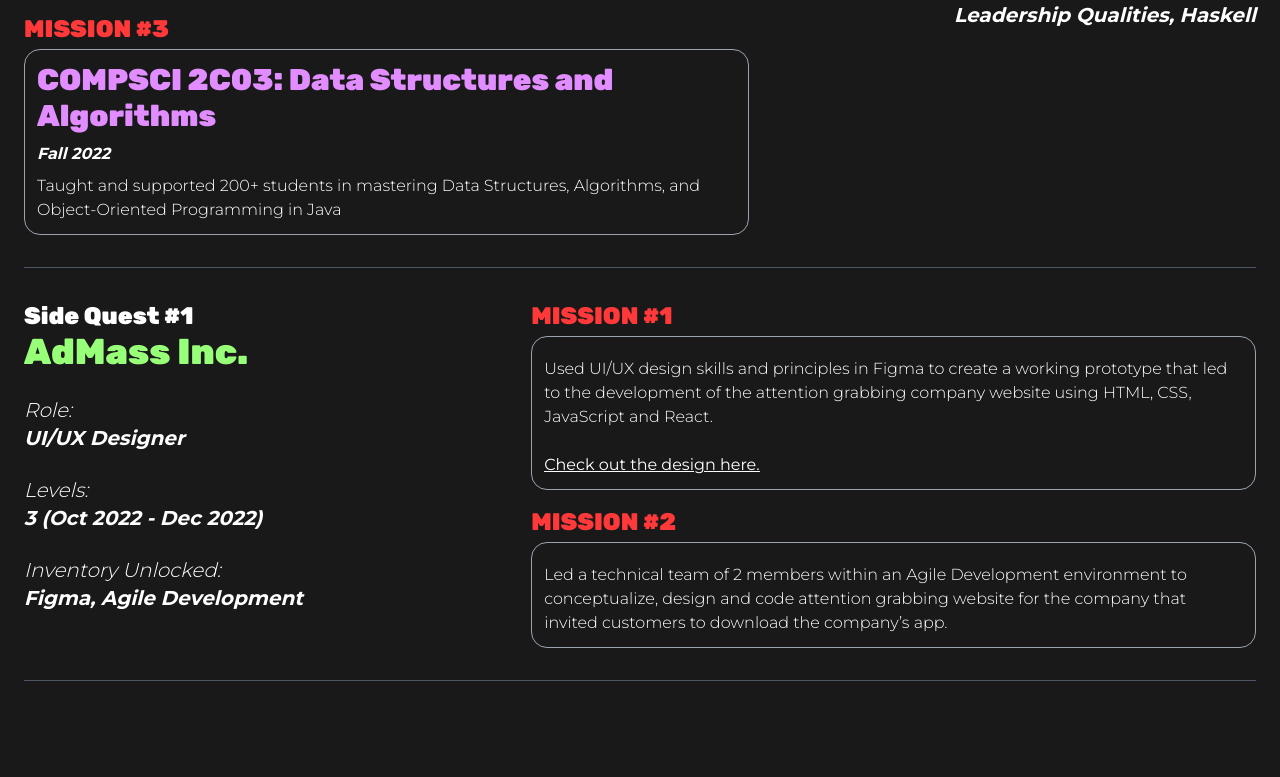
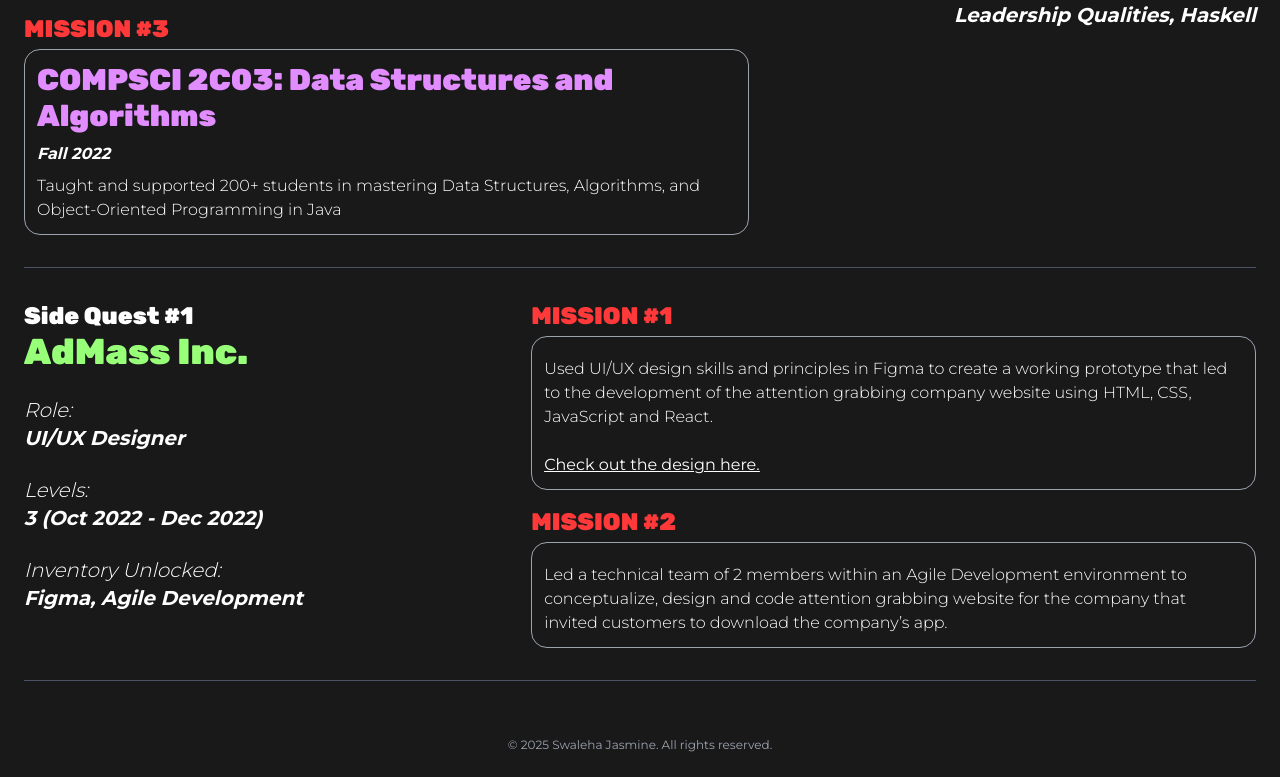
Before and after one commit to jasmines08/portfolio, a Next.js app: page /left-brain in a window 1280 px wide. Shown: the part 1827-2604 px from the top of the page. Before the commit the page ends 2508 px from the top, so only its background shows below. Built offline with nearby package versions, Linux system fonts and the light colour scheme.

Commit message:
minor fixes

```diff
--- a/src/app/combination/page.tsx
+++ b/src/app/combination/page.tsx
@@ -1,3 +1,4 @@
+import Footer from "../components/footer";
 import Line from "../components/line";
 import Clubs from "./clubs";
 import Coding from "./coding";
@@ -16,6 +17,7 @@
       <Line />
       <Coding />
       <Clubs />
+      <Footer />
     </div>
   );
 }
--- /dev/null
+++ b/src/app/components/footer.tsx
@@ -0,0 +1,13 @@
+export default function Footer({ fixed = false }: { fixed?: boolean }) {
+  return (
+    <footer
+      className={`text-white p-6 flex flex-col items-center space-y-6 text-center ${
+        fixed ? "fixed bottom-0 left-0 w-full z-50 bg-black" : ""
+      }`}
+    >
+      <p className="text-xs text-gray-400">
+        &copy; {new Date().getFullYear()} Swaleha Jasmine. All rights reserved.
+      </p>
+    </footer>
+  );
+}
--- a/src/app/components/navBar.tsx
+++ b/src/app/components/navBar.tsx
@@ -17,7 +17,11 @@
   };
 
   return (
-    <div className="fixed top-0 left-0 w-full z-50">
+    <div
+      className={`fixed top-0 left-0 w-full z-50 ${
+        !isHomePage ? "bg-[#191919]" : ""
+      }`}
+    >
       <nav className="flex items-center justify-between px-6 py-3 z-10">
         {/* Left-Icons */}
         <div className="flex items-center gap-3">
--- a/src/app/left-brain/page.tsx
+++ b/src/app/left-brain/page.tsx
@@ -1,3 +1,4 @@
+import Footer from "../components/footer";
 import Line from "../components/line";
 import Admass from "./admass";
 import ElectricMind from "./electric-mind";
@@ -31,6 +32,7 @@
       <Line />
       <Admass />
       <Line />
+      <Footer />
     </div>
   );
 }
--- a/src/app/right-brain/page.tsx
+++ b/src/app/right-brain/page.tsx
@@ -1,5 +1,6 @@
 import Image from "next/image";
 import Line from "../components/line";
+import Footer from "../components/footer";
 export default function RightBrain() {
   return (
     <div className="flex flex-col pt-14 gap-y-8 px-6">
@@ -100,6 +101,7 @@
         </div>
       </div>
       <Line />
+      <Footer />
     </div>
   );
 }
```
